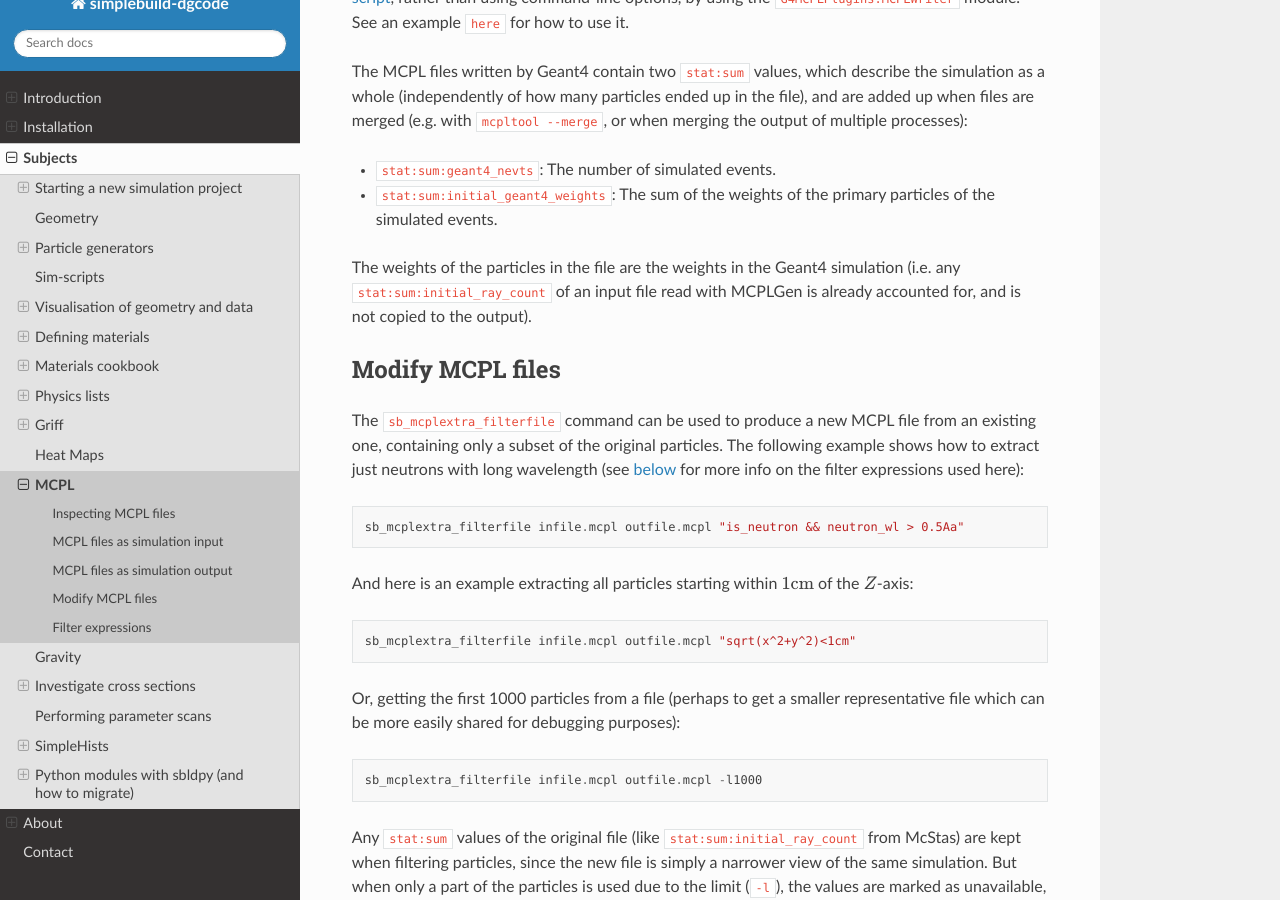
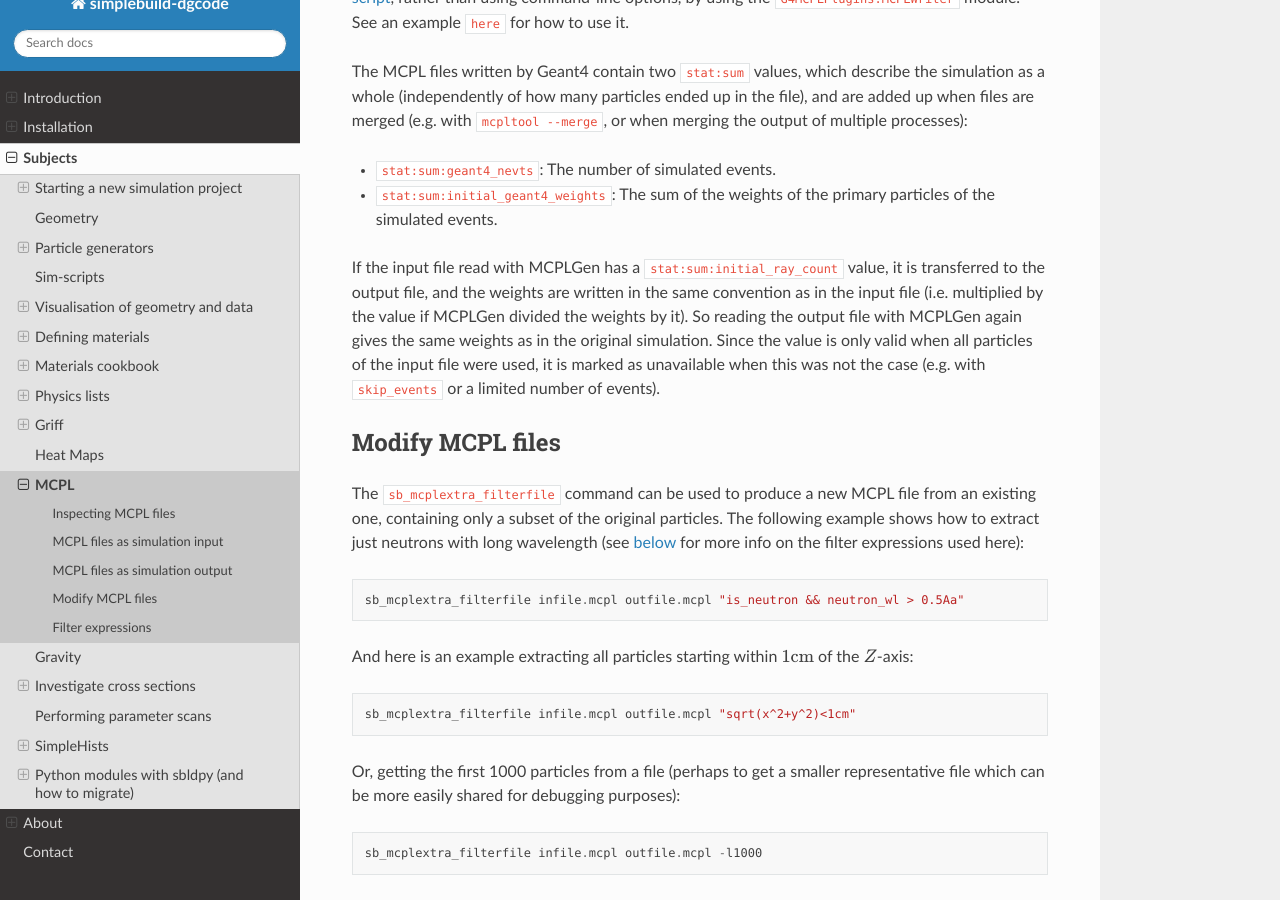
Before and after one commit to mctools/simplebuild-dgcode, a Sphinx documentation site: the page built from doc/source/mcpl.rst, in a window 1280 px wide and 900 px high, scrolled down 2869 px. Built offline with Sphinx 7.4.7 and the Read the Docs theme 3.1.0, drawn with Linux system fonts in a browser that asks for light colours; the version number could not be read and is left out; cross-references to code outside the pages are shown as plain code.

Commit message:
MCPLWriter: transfer stat:sum:initial_ray_count of MCPLGen input files
If the input file of MCPLGen has a stat:sum:initial_ray_count value, it is
transferred to the output files of MCPLWriter, with the weights written in the
same convention as in the input file (i.e. multiplied by the value when MCPLGen
divided the weights by it), so reading the output again gives the same weights
in Geant4. The value is marked as unavailable unless all particles of the input
file were used. When multiprocessing, the value is only set in the file of the
parent process (the files of the child processes get 0), since the values are
added up when the files are merged.

The information is provided by MCPLGen via the new G4MCPL/InitialRayCountInfo.hh
interface.

Assisted-by: Claude

```diff
--- a/doc/source/mcpl.rst
+++ b/doc/source/mcpl.rst
@@ -115,9 +115,13 @@ or when merging the output of multiple processes):
 * ``stat:sum:initial_geant4_weights``: The sum of the weights of the primary
   particles of the simulated events.
 
-The weights of the particles in the file are the weights in the Geant4
-simulation (i.e. any ``stat:sum:initial_ray_count`` of an input file read with
-MCPLGen is already accounted for, and is not copied to the output).
+If the input file read with MCPLGen has a ``stat:sum:initial_ray_count`` value,
+it is transferred to the output file, and the weights are written in the same
+convention as in the input file (i.e. multiplied by the value if MCPLGen divided
+the weights by it). So reading the output file with MCPLGen again gives the same
+weights as in the original simulation. Since the value is only valid when all
+particles of the input file were used, it is marked as unavailable when this
+was not the case (e.g. with ``skip_events`` or a limited number of events).
 
 Modify MCPL files
 -----------------
```
Also changed, not shown: 5 other files.
